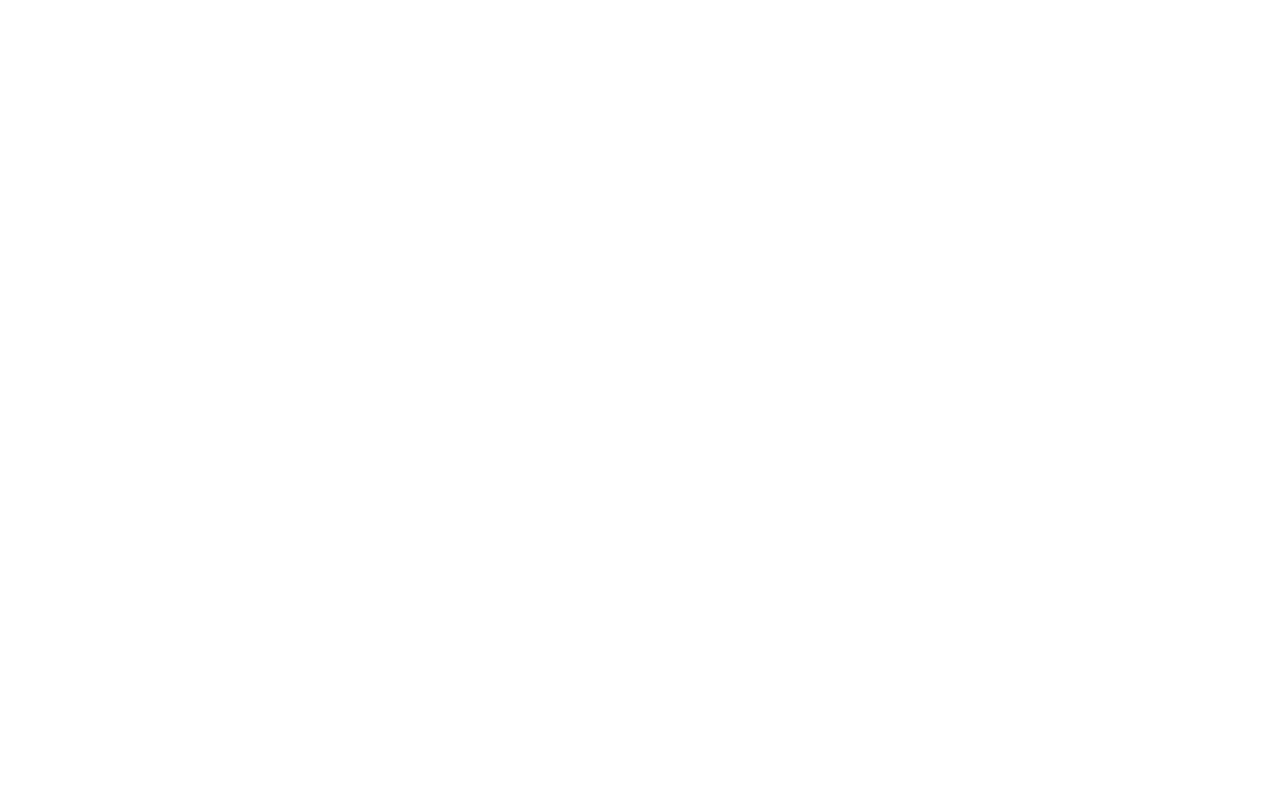
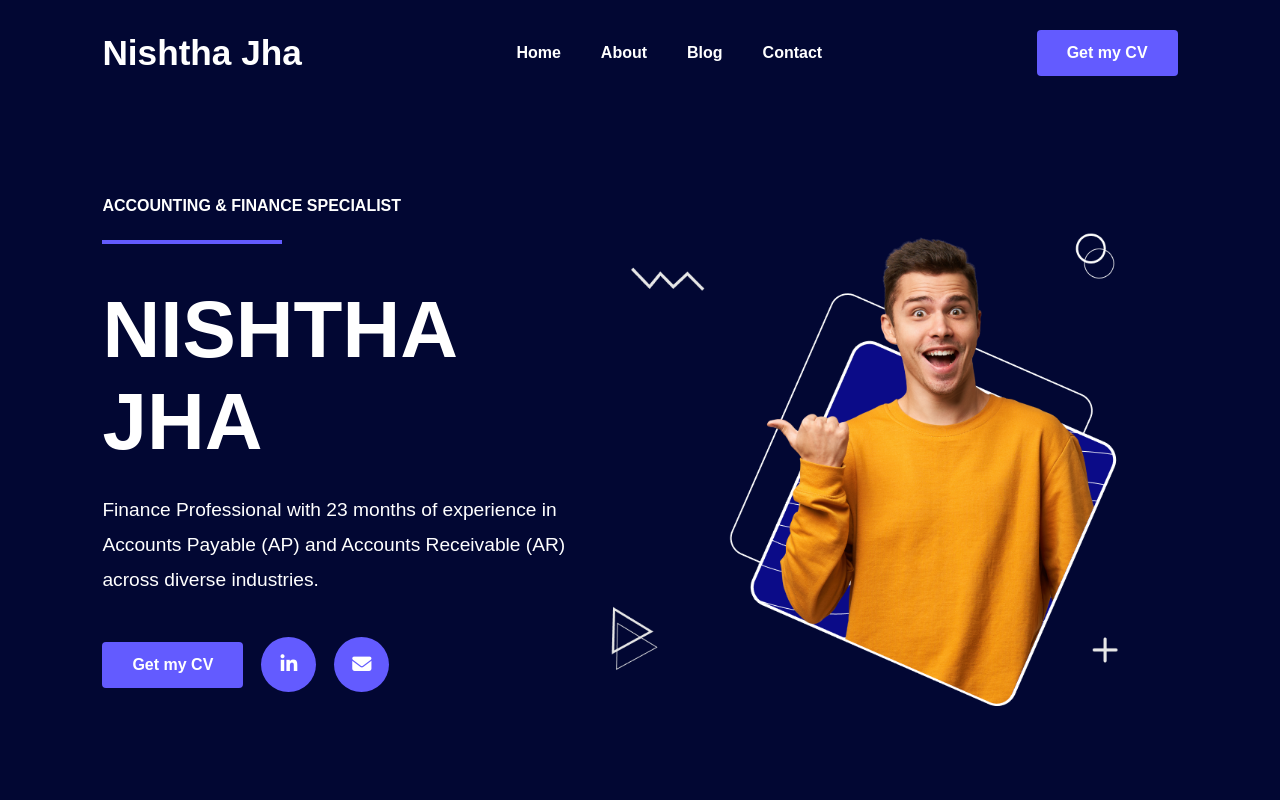
Before and after one commit to connectmihir/Onepage_Portfolio, a PHP site: page / in a window 1280 px wide. Before the commit the page is empty. Run offline with PHP 8.4, Linux system fonts and the light colour scheme.

Commit message:
Working on hero section

```diff
--- a/index.php
+++ b/index.php
@@ -3,12 +3,72 @@
 <head>
     <meta charset="UTF-8">
     <meta name="viewport" content="width=device-width, initial-scale=1.0">
-        <link href="https://cdn.jsdelivr.net/npm/bootstrap@5.3.8/dist/css/bootstrap.min.css" rel="stylesheet" integrity="sha384-sRIl4kxILFvY47J16cr9ZwB07vP4J8+LH7qKQnuqkuIAvNWLzeN8tE5YBujZqJLB" crossorigin="anonymous">
+    <title>Nishtha Jha Portfolio</title>
 
-    <title>Nishtha Jha</title>
+    <link rel="stylesheet" href="style.css">
+
+    <!-- Font Awesome -->
+    <link rel="stylesheet"
+    href="https://cdnjs.cloudflare.com/ajax/libs/font-awesome/6.5.1/css/all.min.css">
 </head>
 <body>
 
+<header class="hero">
+
+    <!-- Navbar -->
+    <nav class="navbar">
+        <div class="logo">Nishtha Jha</div>
+
+        <ul class="nav-links">
+            <li><a href="#">Home</a></li>
+            <li><a href="#about">About</a></li>
+            <li><a href="#blog">Blog</a></li>
+            <li><a href="#contact">Contact</a></li>
+        </ul>
+
+        <a href="cv.pdf" class="btn">Get my CV</a>
+    </nav>
+
+    <!-- Hero Content -->
+    <div class="hero-content">
+
+        <div class="hero-text">
+
+            <h4>ACCOUNTING & FINANCE SPECIALIST</h4>
+
+            <div class="line"></div>
+
+            <h1>NISHTHA JHA</h1>
+
+            <p>
+                Finance Professional with 23 months of experience in
+                Accounts Payable (AP) and Accounts Receivable (AR)
+                across diverse industries.
+            </p>
+
+            <div class="hero-buttons">
+
+                <a href="cv.pdf" class="btn">Get my CV</a>
+
+                <a href="https://linkedin.com" class="social">
+                    <i class="fab fa-linkedin-in"></i>
+                </a>
+
+                <a href="mailto:your@email.com" class="social">
+                    <i class="fas fa-envelope"></i>
+                </a>
+
+            </div>
+
+        </div>
+
+        <div class="hero-image">
+            <img src="images/hero_image.png" alt="Nishtha Jha">
+        </div>
+
+    </div>
+
+</header>
 
 </body>
 </html>
--- a/style.css
+++ b/style.css
@@ -0,0 +1,156 @@
+*{
+    margin:0;
+    padding:0;
+    box-sizing:border-box;
+}
+
+body{
+    font-family:Arial, Helvetica, sans-serif;
+    background:#020733;
+    color:#fff;
+}
+
+.hero{
+    min-height:100vh;
+    padding:30px 8%;
+}
+
+/* Navbar */
+
+.navbar{
+    display:flex;
+    justify-content:space-between;
+    align-items:center;
+}
+
+.logo{
+    font-size:2.2rem;
+    font-weight:700;
+}
+
+.nav-links{
+    display:flex;
+    list-style:none;
+    gap:40px;
+}
+
+.nav-links a{
+    color:white;
+    text-decoration:none;
+    font-weight:600;
+    transition:.3s;
+}
+
+.nav-links a:hover{
+    color:#635bff;
+}
+
+.btn{
+    display:inline-block;
+    background:#635bff;
+    color:white;
+    text-decoration:none;
+    padding:14px 30px;
+    border-radius:4px;
+    font-weight:600;
+    transition:.3s;
+}
+
+.btn:hover{
+    background:#7b74ff;
+}
+
+/* Hero Content */
+
+.hero-content{
+    display:flex;
+    align-items:center;
+    justify-content:space-between;
+    margin-top:100px;
+}
+
+.hero-text{
+    max-width:650px;
+}
+
+.subtitle{
+    font-size:1.3rem;
+    font-weight:700;
+}
+
+.line{
+    width:180px;
+    height:4px;
+    background:#635bff;
+    margin:25px 0 40px;
+}
+
+.hero-text h1{
+    font-size:5rem;
+    font-weight:800;
+    margin-bottom:25px;
+}
+
+.hero-text p{
+    font-size:1.2rem;
+    line-height:1.8;
+    max-width:650px;
+    margin-bottom:40px;
+}
+
+.hero-buttons{
+    display:flex;
+    align-items:center;
+    gap:18px;
+}
+
+.social{
+    width:55px;
+    height:55px;
+    border-radius:50%;
+    background:#635bff;
+    display:flex;
+    justify-content:center;
+    align-items:center;
+    color:white;
+    text-decoration:none;
+    font-size:1.2rem;
+    transition:.3s;
+}
+
+.social:hover{
+    transform:translateY(-5px);
+}
+
+.hero-image img{
+    width:100%;
+    max-width:100%;
+}
+
+/* Responsive */
+
+@media(max-width:992px){
+
+    .hero-content{
+        flex-direction:column;
+        text-align:center;
+        gap:50px;
+    }
+
+    .line{
+        margin:25px auto 40px;
+    }
+
+    .hero-text h1{
+        font-size:4rem;
+    }
+
+    .hero-buttons{
+        justify-content:center;
+    }
+
+    .navbar{
+        flex-direction:column;
+        gap:20px;
+    }
+}
```
Also changed, not shown: images/hero_image.png (added).
